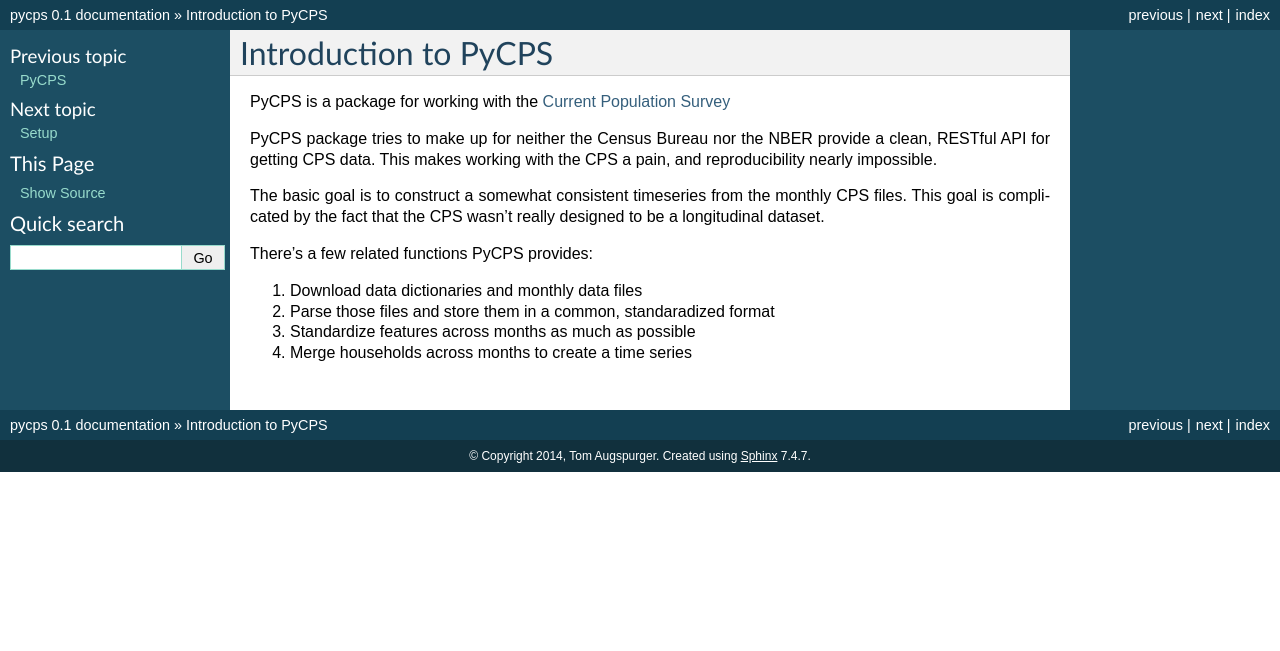
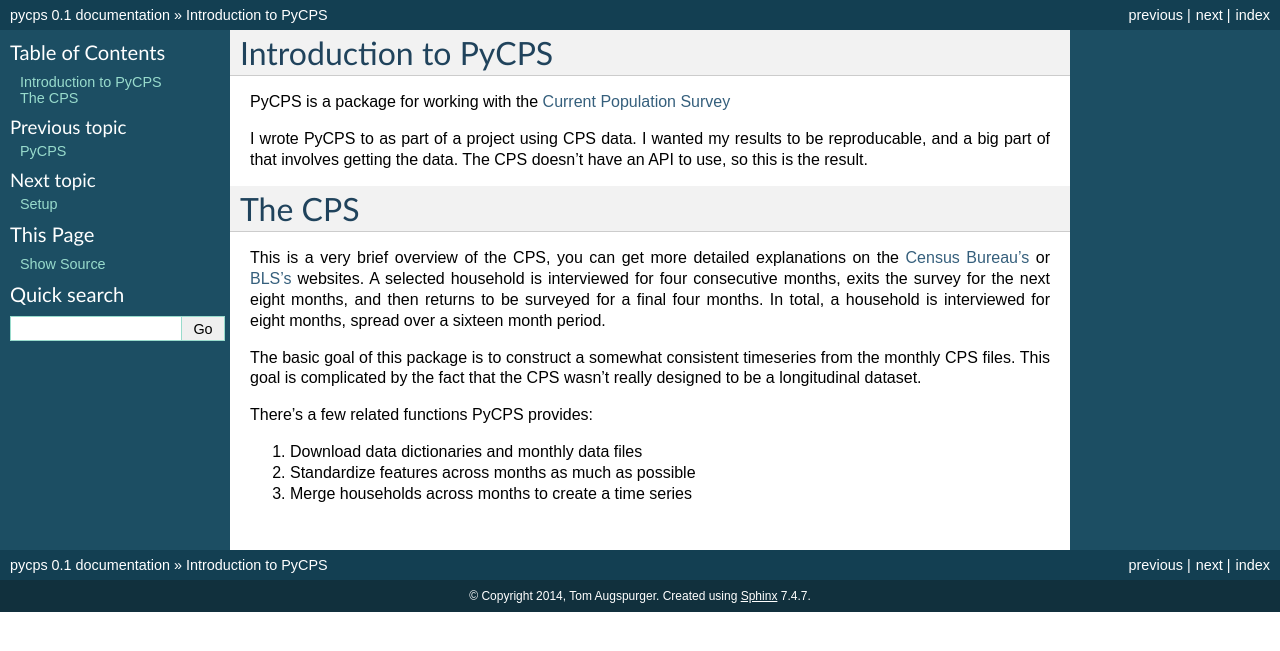
Before and after one commit to TomAugspurger/pycps, a Sphinx documentation site: the page built from docs/intro.rst, in a window 1280 px wide. Shown: the top 651 px of the page. Built offline with Sphinx 7.4.7, drawn with Linux system fonts in a browser that asks for light colours.

Commit message:
DOC: Cleanup docs

```diff
--- a/docs/install.rst
+++ b/docs/install.rst
@@ -36,3 +36,9 @@ install the development version with
 
 Then setup your configuration. You'll want to look at ``pycps/settings.json``
 to configure the paths for data storage and a few other things.
+
+Or you can use pip:
+
+.. code-block:: rst
+
+    pip install python-cps
--- a/docs/intro.rst
+++ b/docs/intro.rst
@@ -6,17 +6,30 @@ PyCPS is a package for working with the `Current Population Survey`_
 .. _Current Population Survey: http://www.census.gov/cps/
 
 
-PyCPS package tries to make up for neither the Census Bureau nor the NBER provide a clean, RESTful API for getting CPS data.
-This makes working with the CPS a pain, and reproducibility nearly impossible.
+I wrote PyCPS to as part of a project using CPS data.
+I wanted my results to be reproducable, and a big part of that involves
+getting the data. The CPS doesn't have an API to use, so this is the result.
 
-The basic goal is to construct a somewhat consistent timeseries from the monthly
-CPS files.
+The CPS
+=======
+
+This is a very brief overview of the CPS, you can get more detailed explanations
+on the `Census Bureau's`_ or `BLS's`_ websites.
+A selected household is interviewed for four consecutive months,
+exits the survey for the next eight months, and then returns to be surveyed
+for a final four months. In total, a household is interviewed for eight
+months, spread over a sixteen month period.
+
+.. _Census Bureau's: http://www.census.gov/cps
+.. _BLS's: http://www.bls.gov/cps/
+
+The basic goal of this package is to construct a somewhat consistent
+timeseries from the monthly CPS files.
 This goal is complicated by the fact that the CPS wasn't really designed to be a
 longitudinal dataset.
 
 There's a few related functions PyCPS provides:
 
 1. Download data dictionaries and monthly data files
-2. Parse those files and store them in a common, standaradized format
-3. Standardize features across months as much as possible
-4. Merge households across months to create a time series
+2. Standardize features across months as much as possible
+3. Merge households across months to create a time series
--- a/docs/merging.rst
+++ /dev/null
@@ -1,2 +0,0 @@
-Merging
-=======
```
Also changed, not shown: docs/API.rst (+15 -12 lines), docs/downloading.rst (deleted, +0 -19 lines), docs/implementation.rst (added, +7 -0 lines), docs/settings.rst (+10 -2 lines), docs/index.rst (line endings or trailing spaces).
